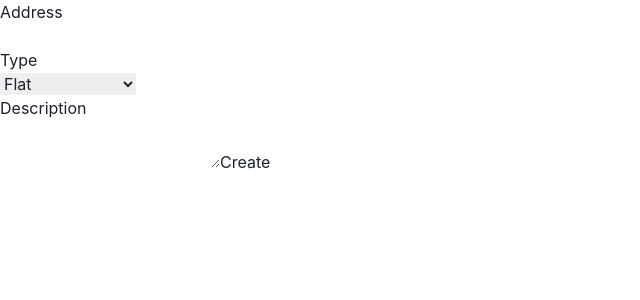
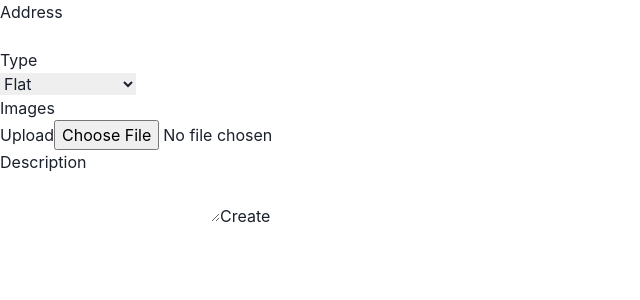
Before and after one commit to ayakamiyake7/apartment_for_rent_service, a Next.js app: page /create in a window 1280 px wide. Shown: the top 300 px of the page, without its empty margins (0-640 px from the left). Built offline with nearby package versions, Linux system fonts and the light colour scheme.

Commit message:
WIP: working on adding image adding button

```diff
--- a/pages/create.js
+++ b/pages/create.js
@@ -44,6 +44,11 @@ export default function Create() {
         <option value="semi-detached">Semi-detached</option>
         <option value="Terraced">Terraced</option>
       </select>
+      <h2>Images</h2>
+      <button>
+        Upload
+        <input type="file" />
+      </button>
       <h2>Description</h2>
       <textarea onChange={(e) => setDescription(e.target.value)} />
 
```
